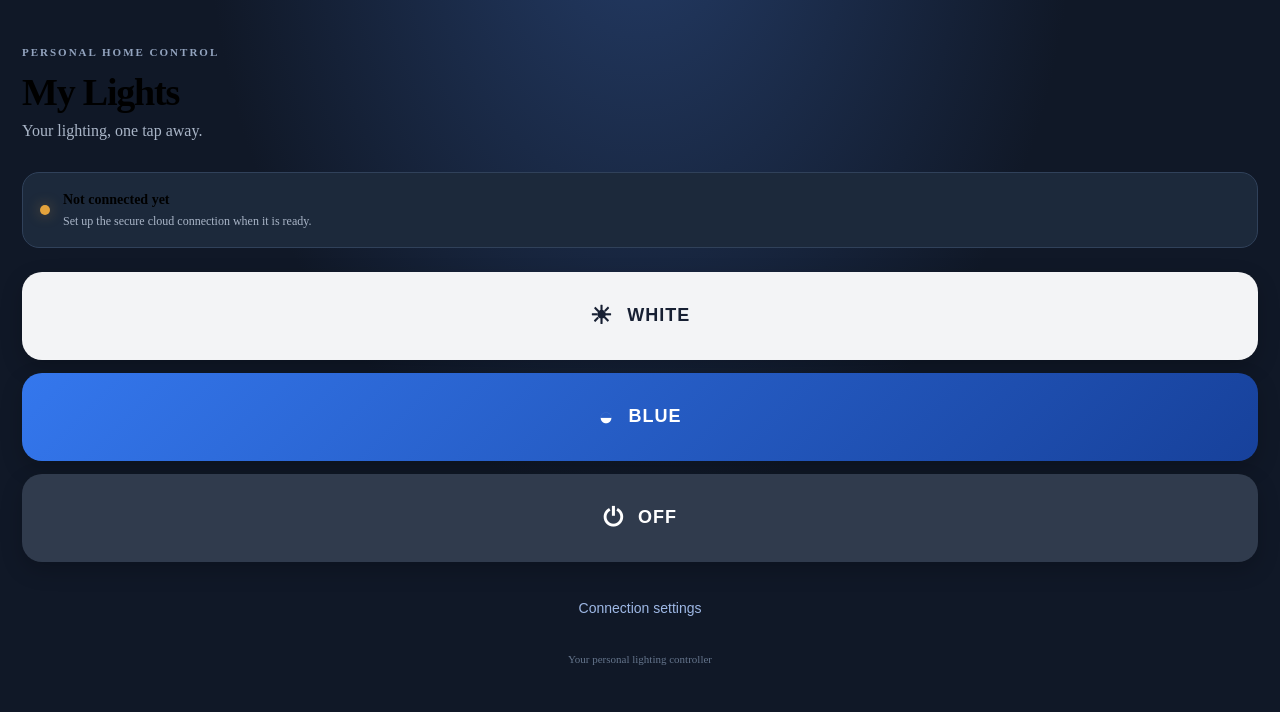
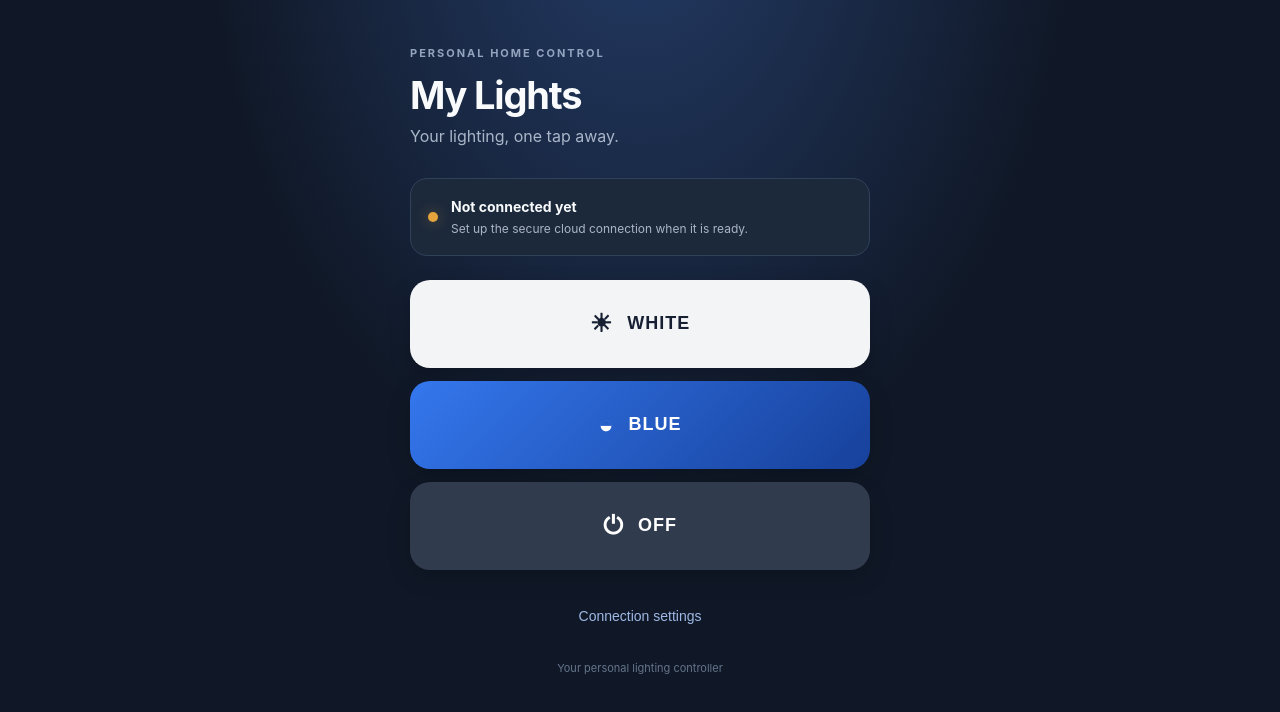
Before and after one commit to byronmikesell-stack/my-lights, a website: page public/index.html in a window 1280 px wide. Drawn offline with Linux system fonts and the light colour scheme.

Commit message:
Fix app stylesheet

```diff
--- a/public/styles.css
+++ b/public/styles.css
@@ -1,5 +1,6 @@
-:roo{color-scheme:dark;font-family=-apple-system,BlinkMacSystemFont,"Segoe UI",sans-serif;background:#101827;color:#f8fafc}*{box-sizing:border-box}body{margin:0;min-height:100vh;background:radial-gradient(ellipse at 50% -15%,#243c67 0,#101827 48%);padding:calc(28px + env(safe-area-inset-top)) 22px calc(24px + env(safe-area-inset-bottom))}
-app{max-width:460px;margin:0 auto}.eyebrow{font-size:11px;letter-spacing:2px;color:#93a4bf;font-weight:700;margin:18px 0 12px}
+:root{color-scheme:dark;font-family:-apple-system,BlinkMacSystemFont,"Segoe UI",sans-serif;background:#101827;color:#f8fafc}
+*{box-sizing:border-box}body{margin:0;min-height:100vh;background:radial-gradient(ellipse at 50% -15%,#243c67 0,#101827 48%);padding:calc(28px + env(safe-area-inset-top)) 22px calc(24px + env(safe-area-inset-bottom))}
+.app{max-width:460px;margin:0 auto}.eyebrow{font-size:11px;letter-spacing:2px;color:#93a4bf;font-weight:700;margin:18px 0 12px}
 h1{font-size:38px;letter-spacing:-1.2px;margin:0}.subtitle{color:#aab6c8;margin:8px 0 32px;font-size:16px}
 .status-card{display:flex;gap:13px;align-items:center;background:#1c293b;border:1px solid #30415a;border-radius:17px;padding:17px;margin-bottom:24px}
 .status-dot{width:10px;height:10px;border-radius:50%;background:#e4a33c;flex:none;box-shadow:0 0 14px #e4a33c66}
@@ -11,4 +12,4 @@ h1{font-size:38px;letter-spacing:-1.2px;margin:0}.subtitle{color:#aab6c8;margin:
 dialog{width:min(92vw,430px);border:1px solid #3a4a62;border-radius:20px;background:#1a2638;color:#f8fafc;padding:22px;box-shadow:0 20px 80px #0009}
 dialog::backdrop{background:#0009}.dialog-head{display:flex;justify-content:space-between;align-items:center;margin-bottom:18px}.dialog-head h2{font-size:20px;margin:0}.close{border:0;background:transparent;color:#cbd5e1;font-size:28px}
 label{display:block;font-size:13px;color:#cbd5e1;margin:15px 0 7px}input{width:100%;border:1px solid #465770;background:#101827;color:white;border-radius:10px;padding:13px;font-size:15px}
-.hint{font-size:12px;line-height:1.5;color:#f9a9ab}.dialog-actions{display:flex;gap:10px;margin-top:20px}.dialog-actions button{flex:1;border:0;border-radius:10px;padding:13px;font-weight:700}.secondary{background:#334155;color:white}.save{background:#3b82f6;color:white}
+.hint{font-size:12px;line-height:1.5;color:#9aa9bd}.dialog-actions{display:flex;gap:10px;margin-top:20px}.dialog-actions button{flex:1;border:0;border-radius:10px;padding:13px;font-weight:700}.secondary{background:#334155;color:white}.save{background:#3b82f6;color:white}
```
